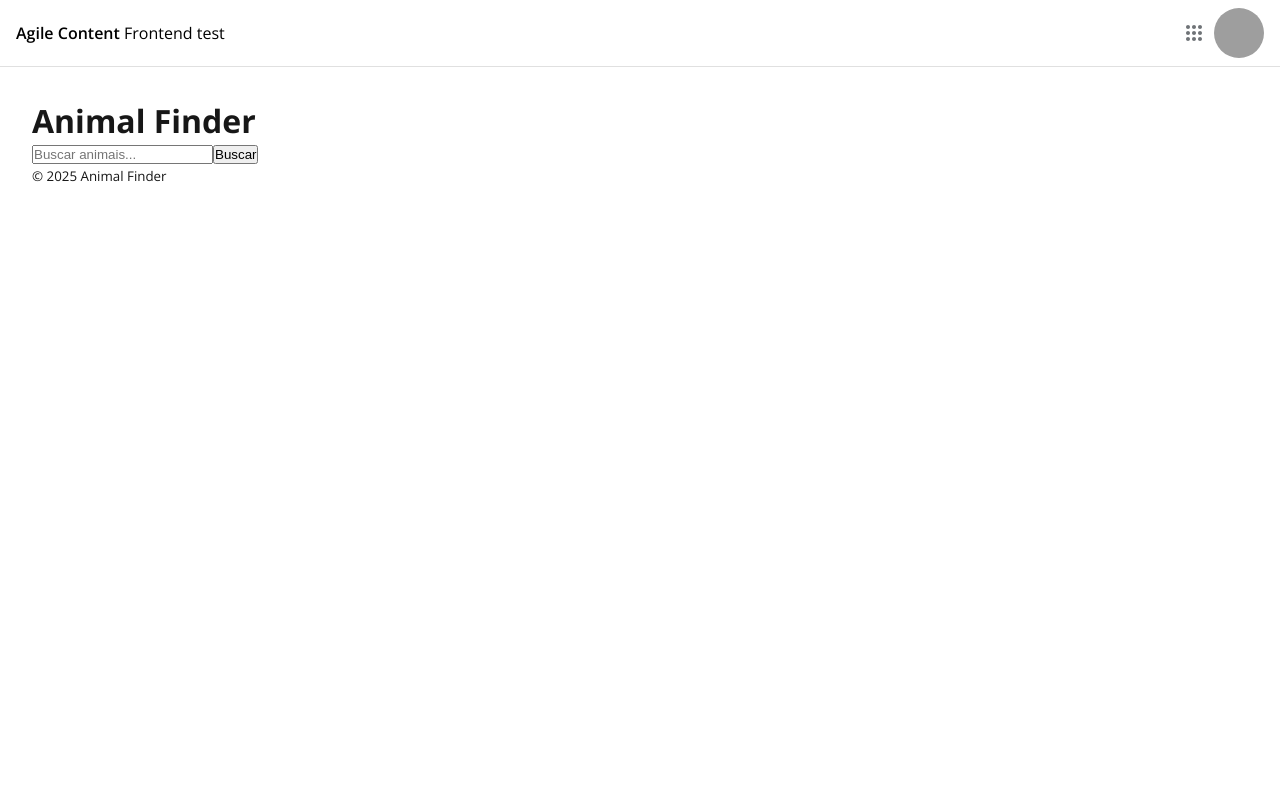
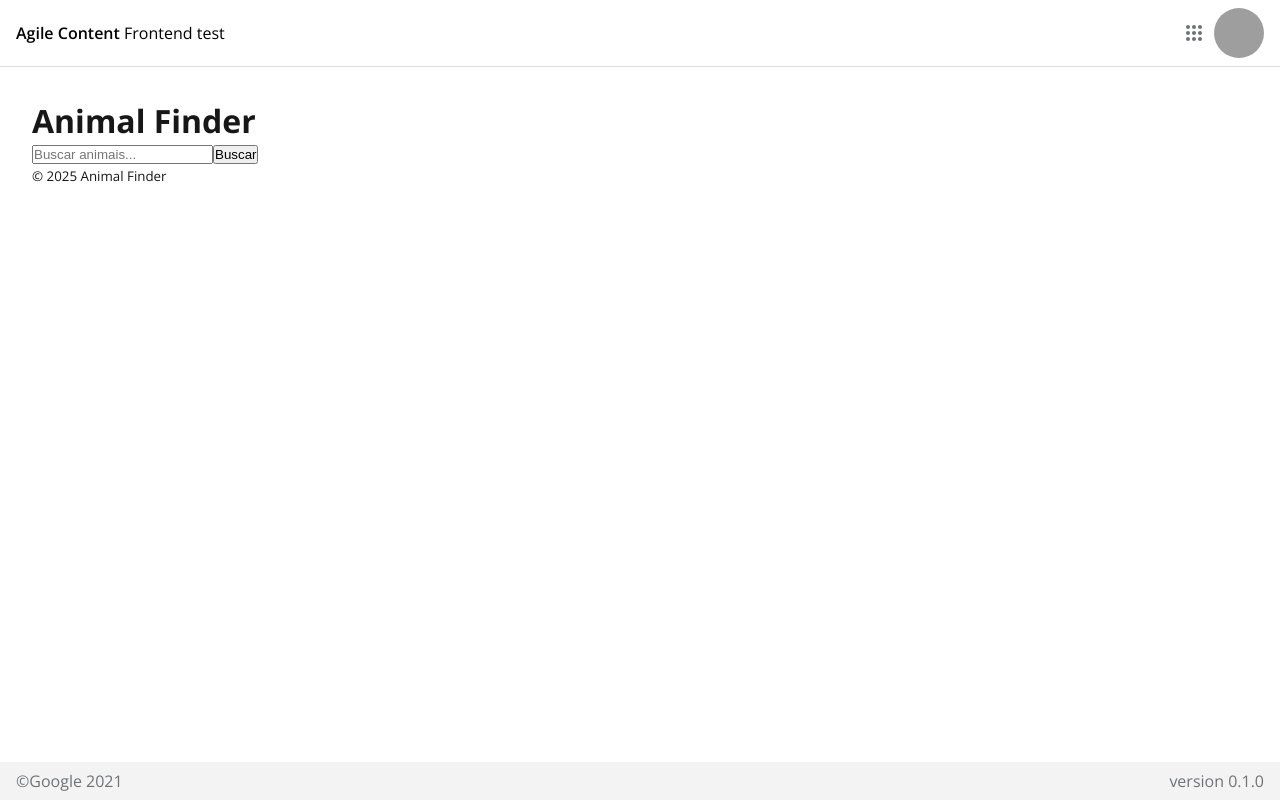
Before and after one commit to ydroulis/agiletv-test, a Next.js app: page / in a window 1280 px wide. Built offline with nearby package versions, Linux system fonts and the light colour scheme; grey boxes are pictures that could not be loaded.

Commit message:
feat: create footer

```diff
--- a/src/app/layout.tsx
+++ b/src/app/layout.tsx
@@ -2,6 +2,7 @@ import Header from "@/components/Header";
 import type { Metadata } from "next";
 import { Open_Sans } from "next/font/google";
 import "./globals.css";
+import Footer from "@/components/Footer";
 
 const openSans = Open_Sans({
   variable: "--font-open-sans",
@@ -23,6 +24,7 @@ export default function RootLayout({
       <body className={`${openSans.variable}`}>
         <Header />
         {children}
+        <Footer />
       </body>
     </html>
   );
--- /dev/null
+++ b/src/components/Footer/index.tsx
@@ -0,0 +1,14 @@
+import React from 'react';
+
+import './styles.css';
+
+const Footer: React.FC = () => {
+    return (
+        <footer className="footer">
+            <span className='footer__year'>©Google 2021</span>
+            <span className='footer__version'>version 0.1.0</span>
+        </footer>
+    );
+}
+
+export default Footer;
--- /dev/null
+++ b/src/components/Footer/styles.css
@@ -0,0 +1,12 @@
+.footer {
+    background-color: #f3f3f3;
+    padding: 8px 16px;
+    display: flex;
+    justify-content: space-between;
+    align-items: center;
+    color: #6F7377;
+
+    position: absolute;
+    bottom: 0;
+    width: 100%;
+}
```
